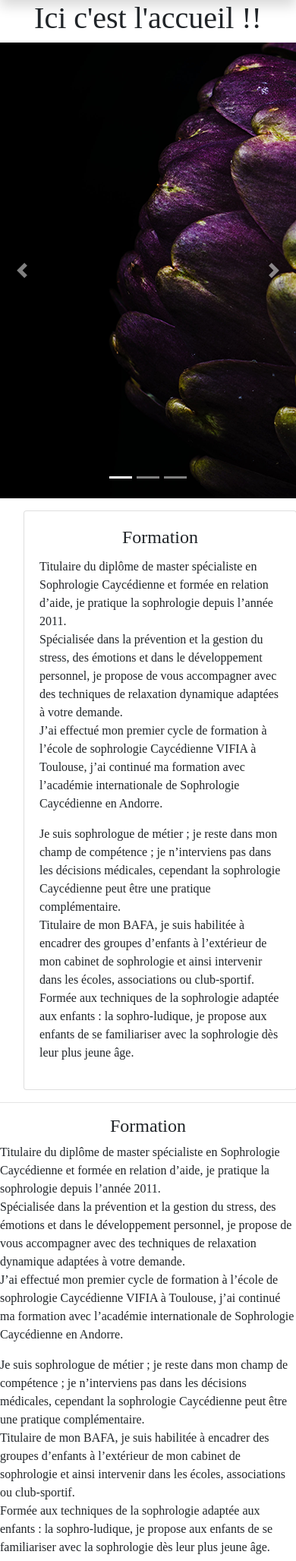
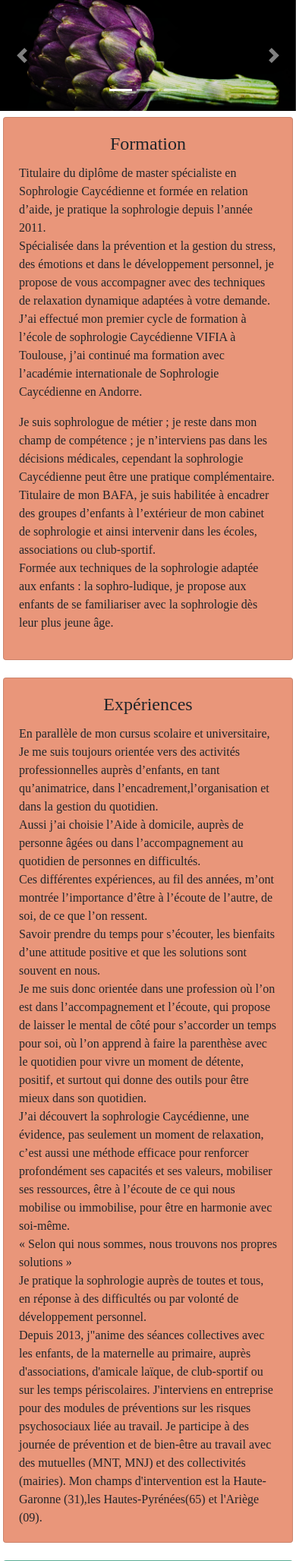
Before and after one commit to Vanoux/Sophro_NativeStage, a Symfony app: template sophrologueSite/templates/app/home.html.twig in a window 390 px wide. Shown: the part 176-2231 px from the top of the page at 76% size. Run offline with Twig, Linux system fonts and the light colour scheme; the template is opened without the code that fills it, so the values that code supplies are empty; some libraries are stand-ins or nearby versions.

Commit message:
réglage bug css home + responsive carousel

```diff
--- a/sophrologueSite/public/app.css
+++ b/sophrologueSite/public/app.css
@@ -13,9 +13,11 @@ nav, footer {
 }
 .card-header, .createCard {
     background-color: #A69D9F;
+
 }
 .cardContour {
     border-color: #A69D9F;
+    border-radius: 5px;
 }
 .actuAccueil {
     background-color: #FED586;
@@ -41,13 +43,26 @@ nav, footer {
 .jumbotronTitle {
     color : whitesmoke;
 }
+.cardInfoHome {
+    background-color: #69C7AD;
+}
+.cardInfoPraticienne {
+    background-color: #E9967A;
+}
+/*
+Forces carousel image to be 100% width and not max width of 100%
+*/
+/* .carousel-item .img-fluid {
+    width:100%;
+    height:100%;
+  } */
 
 
 
 /* /////////////////// */
 /* ///////// */
 /* ////////////////////////////////@MEDIA//////////////////////////////// */
-@media (max-width: 1200px) {
+@media (max-width: 1400px) {
 
 }
 
--- a/sophrologueSite/templates/admin/actu/edit.html.twig
+++ b/sophrologueSite/templates/admin/actu/edit.html.twig
@@ -1,6 +1,6 @@
 {% extends 'base.html.twig' %}
 
-{% form_theme formArticle 'bootstrap_4_layout.html.twig' %}
+{# {% form_theme formArticle 'bootstrap_4_layout.html.twig' %} #}
 
 {% block title %}Mes Actualités - Editer -{% endblock %}
 
--- a/sophrologueSite/templates/admin/actu/new.html.twig
+++ b/sophrologueSite/templates/admin/actu/new.html.twig
@@ -1,7 +1,6 @@
 {% extends 'base.html.twig' %}
 
-{% form_theme formArticle 'bootstrap_4_layout.html.twig' %}
-
+{# {% form_theme formArticle 'bootstrap_4_layout.html.twig' %} #}
 
 {% block title %}Mes Actualités - Créer -{% endblock %}
 
--- a/sophrologueSite/templates/admin/faq/_delete_form.html.twig
+++ /dev/null
@@ -1,5 +0,0 @@
-<form method="post" action="{{ path('faq_delete', {'id': faq.id}) }}" onsubmit="return confirm('Etes-vous sur de vouloir supprimer?');">
-    <input type="hidden" name="_method" value="DELETE">
-    <input type="hidden" name="_token" value="{{ csrf_token('delete' ~ faq.id) }}">
-    <button class="btn">Supprimer</button>
-</form>
--- a/sophrologueSite/templates/admin/faq/_form.html.twig
+++ b/sophrologueSite/templates/admin/faq/_form.html.twig
@@ -1,5 +1,3 @@
-{% form_theme form 'bootstrap_4_layout.html.twig' %}
-
 <div class="container mt-3">
 {{ form_start(form) }}
 
--- a/sophrologueSite/templates/admin/faq/index.html.twig
+++ b/sophrologueSite/templates/admin/faq/index.html.twig
@@ -40,8 +40,6 @@
                     </form>
                 </article>
             </section>
-            {# {% else %}
-            <h2 class="card-title">La Foire à question est vide !</h2> #}
         </div>
     </div>
 </div>
--- a/sophrologueSite/templates/app/home.html.twig
+++ b/sophrologueSite/templates/app/home.html.twig
@@ -3,9 +3,6 @@
 {% block title %}Labat Sophrologie{% endblock %}
 
 {% block body %}
-
-
-<h1 class="text-center">Ici c'est l'accueil !!</h1>
 
 <!-- ********** SLIDE CONSEILS ********** -->
 <div id="demo" class="carousel slide" data-ride="carousel">
@@ -20,7 +17,10 @@
     <!-- The slideshow -->
     <div class="carousel-inner">
         <div class="carousel-item active">
-            <img src="{{ asset('img/artichaut.png') }}" alt="artichaut">
+            <picture>
+                <img srcset="{{ asset('img/artichaut.png') }}" alt="artichaut" class="d-block img-fluid">
+            </picture>
+            {# <img src="{{ asset('img/artichaut.png') }}" class="img-fluid" alt="artichaut"> #}
             <div class="carousel-caption d-none d-md-block">
                 <h2>Conseil 1</h2>
                 <p>...</p>
@@ -28,7 +28,10 @@
             </div>
         </div>
         <div class="carousel-item">
-            <img src="{{ asset('img/kiwi.png') }}" alt="kiwi">
+            <picture>
+                <img srcset="{{ asset('img/kiwi.png') }}" alt="kiwi" class="d-block img-fluid">
+            </picture>
+            {# <img src="{{ asset('img/kiwi.png') }}" class="img-fluid" alt="kiwi"> #}
             <div class="carousel-caption d-none d-md-block">
                 <h2>Conseil 2</h2>
                 <p>...</p>
@@ -36,7 +39,10 @@
             </div>
         </div>
         <div class="carousel-item">
-            <img src="{{ asset('img/choux.png') }}" alt="choux">
+            <picture>
+                <img srcset="{{ asset('img/choux.png') }}" alt="choux" class="d-block img-fluid">
+            </picture>
+            {# <img src="{{ asset('img/choux.png') }}" class="img-fluid" alt="choux"> #}
             <div class="carousel-caption d-none d-md-block">
                 <h2>Conseil 3</h2>
                 <p>...</p>
@@ -58,9 +64,9 @@
 <!-- ********** INFORMATIONS PRATICIENNE ********** -->
 
 
-<div class="container m-3">
+<div class="card-deck mx-1">
 
-    <div class="card">
+    <div class="card mt-2 cardInfoPraticienne">
         <div class="card-body">
             <h4 class="card-title text-center">Formation</h4>
             <p class="card-text">Titulaire du diplôme de master spécialiste en Sophrologie Caycédienne et formée en
@@ -83,64 +89,51 @@
             </p>
         </div>
     </div>
-</div>
 
-    <hr>
-
-    <h4 class="text-center">Formation</h4>
-    <p>
-        Titulaire du diplôme de master spécialiste en Sophrologie Caycédienne et formée en relation d’aide, je pratique
-        la sophrologie depuis l’année 2011.<br>
-        Spécialisée dans la prévention et la gestion du stress, des émotions et dans le développement personnel, je
-        propose de vous accompagner avec des techniques de relaxation dynamique adaptées à votre demande.<br>
-        J’ai effectué mon premier cycle de formation à l’école de sophrologie Caycédienne VIFIA à Toulouse, j’ai
-        continué ma formation avec l’académie internationale de Sophrologie Caycédienne en Andorre.
-    </p>
-    <p>
-        Je suis sophrologue de métier ; je reste dans mon champ de compétence ; je n’interviens pas dans les décisions
-        médicales, cependant la sophrologie Caycédienne peut être une pratique complémentaire.<br>
-        Titulaire de mon BAFA, je suis habilitée à encadrer des groupes d’enfants à l’extérieur de mon cabinet de
-        sophrologie et ainsi intervenir dans les écoles, associations ou club-sportif.<br>
-        Formée aux techniques de la sophrologie adaptée aux enfants : la sophro-ludique, je propose aux enfants de se
-        familiariser avec la sophrologie dès leur plus jeune âge.
-    </p>
-
-<div class="m-3">
-    <h4 class="text-center">Expériences</h4>
-    <p>
+    <div class="card mt-2 cardInfoPraticienne">
+        <div class="card-body">
+            <h4 class="card-title text-center">Expériences</h4>
+            <p class="card-text">
                 En parallèle de mon cursus scolaire et universitaire,<br>
-        Je me suis toujours orientée vers des activités professionnelles auprès d’enfants, en tant qu’animatrice, dans
+                Je me suis toujours orientée vers des activités professionnelles auprès d’enfants, en tant
+                qu’animatrice, dans
                 l’encadrement,l’organisation et dans la gestion du quotidien.<br>
                 Aussi j’ai choisie l’Aide à domicile, auprès de personne âgées ou dans l’accompagnement au quotidien de
                 personnes en difficultés.<br>
-        Ces différentes expériences, au fil des années, m’ont montrée l’importance d’être à l’écoute de l’autre, de
+                Ces différentes expériences, au fil des années, m’ont montrée l’importance d’être à l’écoute de
+                l’autre, de
                 soi, de ce que l’on ressent.<br>
-        Savoir prendre du temps pour s’écouter, les bienfaits d’une attitude positive et que les solutions sont souvent
+                Savoir prendre du temps pour s’écouter, les bienfaits d’une attitude positive et que les solutions sont
+                souvent
                 en nous.<br>
-        Je me suis donc orientée dans une profession où l’on est dans l’accompagnement et l’écoute, qui propose de
-        laisser le mental de côté pour s’accorder un temps pour soi, où l’on apprend à faire la parenthèse avec le
-        quotidien pour vivre un moment de détente, positif, et surtout qui donne des outils pour être mieux dans son
+                Je me suis donc orientée dans une profession où l’on est dans l’accompagnement et l’écoute, qui propose
+                de
+                laisser le mental de côté pour s’accorder un temps pour soi, où l’on apprend à faire la parenthèse avec
+                le
+                quotidien pour vivre un moment de détente, positif, et surtout qui donne des outils pour être mieux
+                dans son
                 quotidien.<br>
-        J’ai découvert la sophrologie Caycédienne, une évidence, pas seulement un moment de relaxation, c’est aussi une
-        méthode efficace pour renforcer profondément ses capacités et ses valeurs, mobiliser ses ressources, être à
+                J’ai découvert la sophrologie Caycédienne, une évidence, pas seulement un moment de relaxation, c’est
+                aussi une
+                méthode efficace pour renforcer profondément ses capacités et ses valeurs, mobiliser ses ressources,
+                être à
                 l’écoute de ce qui nous mobilise ou immobilise, pour être en harmonie avec soi-même.<br>
                 « Selon qui nous sommes, nous trouvons nos propres solutions »<br>
                 Je pratique la sophrologie auprès de toutes et tous, en réponse à des difficultés ou par volonté de
                 développement personnel.<br>
                 Depuis 2013, j"anime des séances collectives avec les enfants, de la maternelle au primaire, auprès
                 d'associations, d'amicale laïque, de club-sportif ou sur les temps périscolaires.
-        J'interviens en entreprise pour des modules de préventions sur les risques psychosociaux liée au travail.
-        Je participe à des journée de prévention et de bien-être au travail avec des mutuelles (MNT, MNJ) et des
+                J'interviens en entreprise pour des modules de préventions sur les risques psychosociaux liée au
+                travail.
+                Je participe à des journée de prévention et de bien-être au travail avec des mutuelles (MNT, MNJ) et
+                des
                 collectivités (mairies).
                 Mon champs d'intervention est la Haute-Garonne (31),les Hautes-Pyrénées(65) et l'Ariège (09).
             </p>
         </div>
+    </div>
 
-
-
-
-
-
+</div>
 
 
 
@@ -148,8 +141,29 @@
 <!-- ********** INFORMATIONS CABINETS / TARIFS / LOCALISATION CARTE ********** -->
 
 
+<div class="card-deck mx-1">
 
+    <div class="card mt-2 cardInfoHome">
+        <div class="card-body">
+            <h4 class="card-title text-center">Découvrir le cabinet</h4>
+            <p class="card-text">....Infos des 2 cabinets.....</p>
+        </div>
+    </div>
 
+    <div class="card mt-2 cardInfoHome">
+        <div class="card-body">
+            <h4 class="card-title text-center">Choisissez votre formule</h4>
+            <p class="card-text">....Tarifs.....</p>
+        </div>
+    </div>
+
+    <div class="card mt-2 cardInfoHome">
+        <div class="card-body">
+            <h4 class="card-title text-center">Où me trouver</h4>
+            <p class="card-text">.....Google Map....</p>
+        </div>
+    </div>
+</div>
 
 
 {% endblock %}
--- a/sophrologueSite/templates/base.html.twig
+++ b/sophrologueSite/templates/base.html.twig
@@ -13,7 +13,6 @@
 </head>
 
 <body>
-
 
     <!-- ********** NAVBAR ********** -->
     <nav class="navbar navbar-expand-lg navbar-dark sticky-top shadow">
@@ -64,9 +63,32 @@
     <!-- ********** FOOTER ********** -->
     <footer class="mt-3 pt-2">
         <nav class="navbar navbar-inverse collaspe-show navbar-dark">
-            <a href="#" class="navbar-brand">Footer</a>
+
+            <div class="card-deck">
+                <div class="card mt-1 cardFooter">
+                    <div class="card-body">
+                        <h4 class="card-title text-center">Partenaires</h4>
+                        <p class="card-text">.........</p>
+                    </div>
+                </div>
+
+                <div class="card mt-1 cardFooter">
+                    <div class="card-body">
+                        <h4 class="card-title text-center">Réseaux sociaux</h4>
+                        <p class="card-text">.........</p>
+                    </div>
+                </div>
+
+                <div class="card mt-1 cardFooter">
+                    <div class="card-body">
+                        <h4 class="card-title text-center">Coordonnées</h4>
+                        <p class="card-text">.........</p>
+                    </div>
+                </div>
+            </div>
+
+
             <ul class="navbar-nav ml-auto">
-
                 {% if not app.user %}
                 <li class="nav-item">
                     <a class="nav-link" href="{{ path('user_registration') }}">Enregistrement</a>
--- a/sophrologueSite/templates/resetting/index.html.twig
+++ b/sophrologueSite/templates/resetting/index.html.twig
@@ -1,6 +1,4 @@
 {% extends 'base.html.twig' %}
-
-{% form_theme form 'bootstrap_4_layout.html.twig' %}
 
 {% block title %}Changer le mot de passe{% endblock %}
 
--- a/sophrologueSite/templates/resetting/request.html.twig
+++ b/sophrologueSite/templates/resetting/request.html.twig
@@ -1,6 +1,4 @@
 {% extends 'base.html.twig' %}
-
-{% form_theme form 'bootstrap_4_layout.html.twig' %}
 
 {% block title %}Mot de passe oublié ?{% endblock %}
 
--- a/sophrologueSite/templates/security/edit_password.html.twig
+++ b/sophrologueSite/templates/security/edit_password.html.twig
@@ -1,6 +1,4 @@
 {% extends 'base.html.twig' %}
-
-{% form_theme form 'bootstrap_4_layout.html.twig' %}
 
 {% block title %}Edition du Mot de passe{% endblock %}
 
--- a/sophrologueSite/templates/security/edit_user.html.twig
+++ b/sophrologueSite/templates/security/edit_user.html.twig
@@ -1,7 +1,4 @@
 {% extends 'base.html.twig' %}
-
-{% form_theme form 'bootstrap_4_layout.html.twig' %}
-
 
 {% block title %}Edition{% endblock %}
 
--- a/sophrologueSite/templates/security/registration.html.twig
+++ b/sophrologueSite/templates/security/registration.html.twig
@@ -1,6 +1,4 @@
 {% extends 'base.html.twig' %}
-
-{% form_theme form 'bootstrap_4_layout.html.twig' %}
 
 {% block title %}Incription{% endblock %}
 
```
Also changed, not shown: sophrologueSite/templates/app/actu.html.twig (+17 -1 lines), 1 other file. Lines whose indentation alone changed are shown as unchanged.
